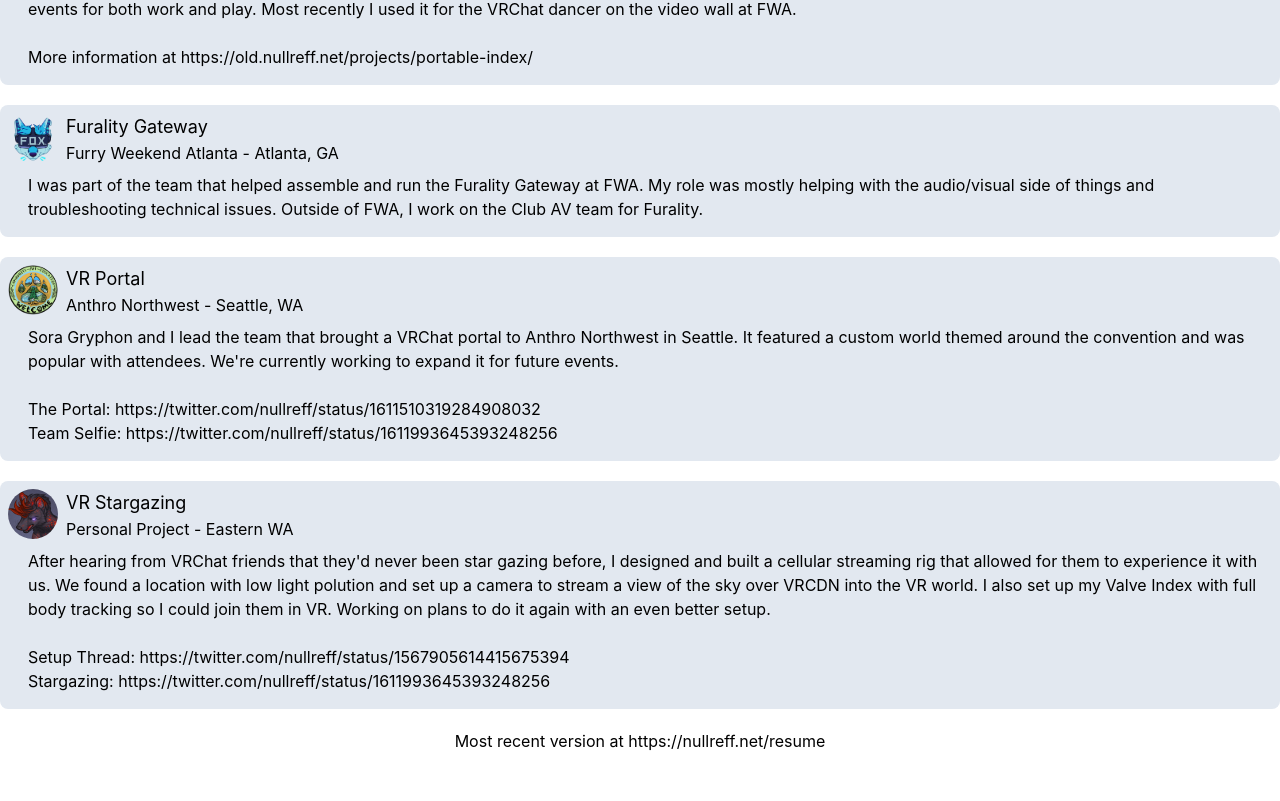
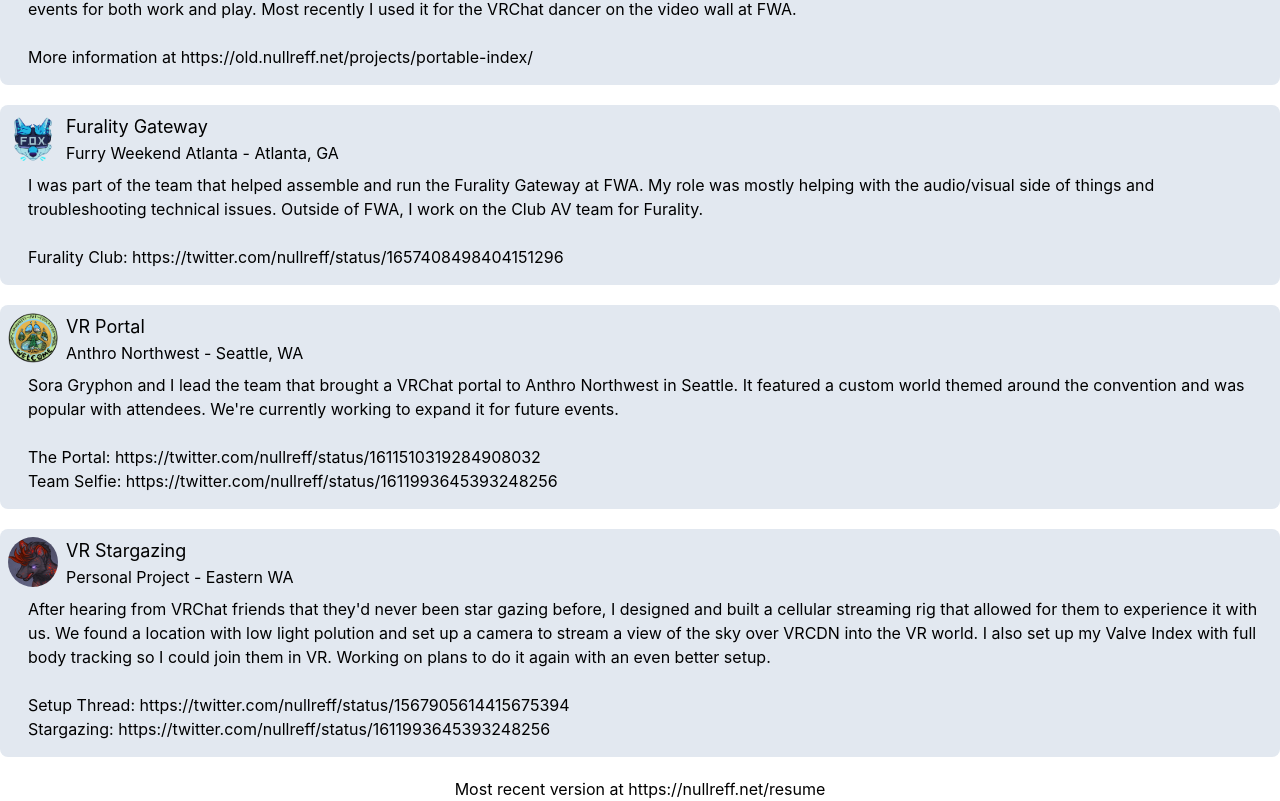
Before and after one commit to Nullreff/nullreff.net, a Next.js app: page /resume in a window 1280 px wide. Shown: the part 1887-2688 px from the top of the page. Before the commit the page ends 2640 px from the top, so only its background shows below. Built offline with nearby package versions, Linux system fonts and the light colour scheme.

Commit message:
Add link for furality club

```diff
--- a/pages/resume.tsx
+++ b/pages/resume.tsx
@@ -162,6 +162,11 @@
                     I was part of the team that helped assemble and run the Furality Gateway at FWA.
                     My role was mostly helping with the audio/visual side of things and troubleshooting technical issues.
                     Outside of FWA, I work on the Club AV team for Furality.
+                    <br/>
+                    <br/>
+                    <ul>
+                        <li><a href="https://twitter.com/nullreff/status/1657408498404151296">Furality Club: https://twitter.com/nullreff/status/1657408498404151296</a></li>
+                    </ul>
                 </Job>
                 <Job dates="" title="VR Portal" company="Anthro Northwest" location="Seattle, WA" logo={anwLogo}>
                     Sora Gryphon and I lead the team that brought a VRChat portal to Anthro Northwest in Seattle.
```
